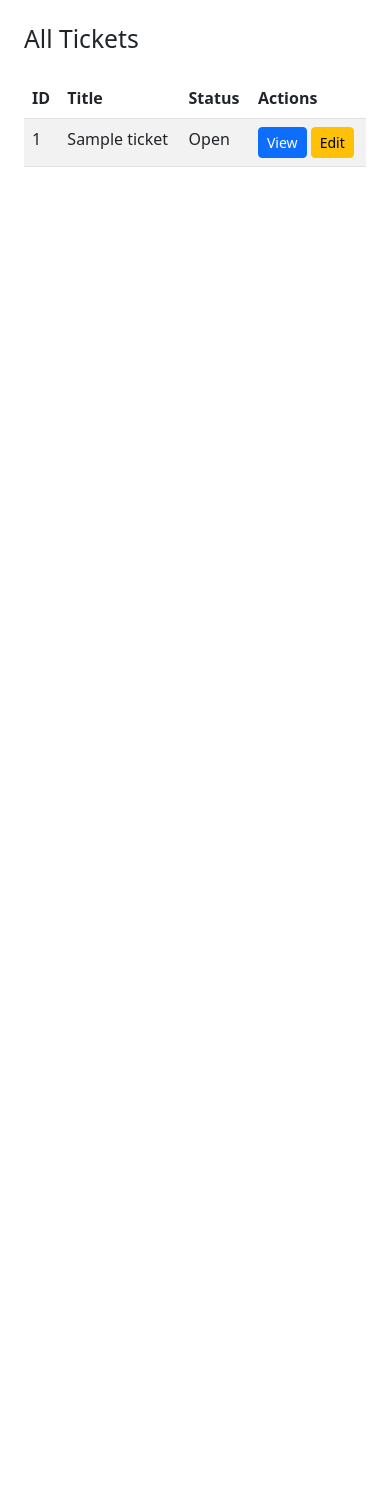
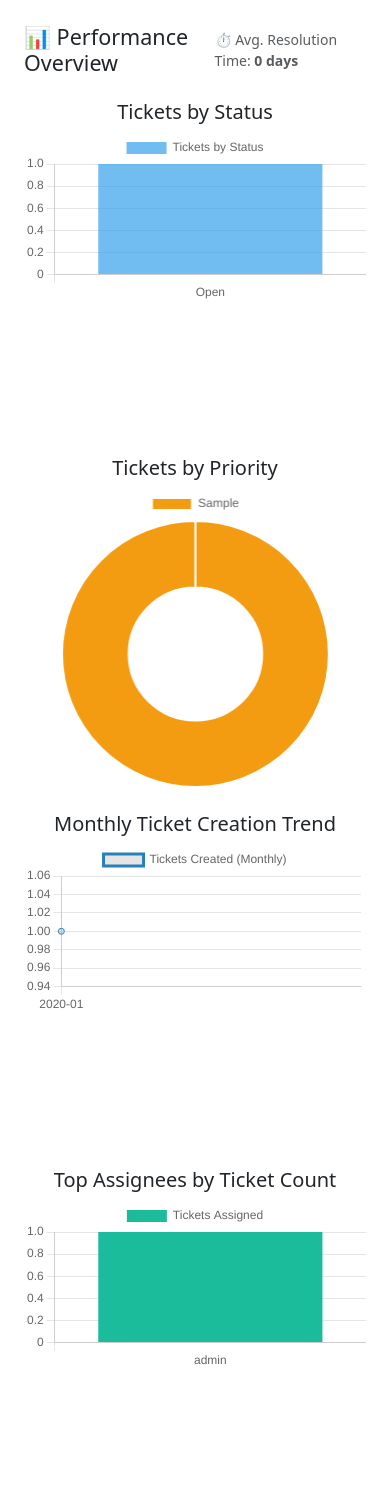
Before and after one commit to sravslekkala/Online_Ticketing_System, a Flask app: page / in a window 390 px wide. Shown: the part 56-1556 px from the top of the page. Before the commit the page ends 223 px from the top, so only its background shows below. Run offline with Flask 3, Linux system fonts and the light colour scheme; tables that the repository leaves empty hold one stand-in row (values such as "Sample post"); some libraries are stand-ins or nearby versions.

Commit message:
feat: finalize dashboard, seed data, and environment-based setup
- Integrated full dashboard with status, priority, trends, and assignee charts
- Centered and resized charts for consistent UI layout
- Created demo .db with hashed passwords and realistic tech team tickets
- Implemented CSV export and seed script for demo data
- Enabled environment-based DB loading in config
- Improved role-based access and admin panel features
- Fixed layout and responsiveness of dashboard views

```diff
--- a/pyproject.toml
+++ b/pyproject.toml
@@ -12,7 +12,8 @@ dependencies = [
     "flask-sqlalchemy (>=3.1.1,<4.0.0)",
     "flask-socketio (>=5.5.1,<6.0.0)",
     "eventlet (>=0.39.1,<0.40.0)",
-    "flask-login (>=0.6.3,<0.7.0)"
+    "flask-login (>=0.6.3,<0.7.0)",
+    "flask-migrate (>=4.1.0,<5.0.0)"
 ]
 
 
--- a/run.py
+++ b/run.py
@@ -6,6 +6,9 @@ config_name = os.getenv('FLASK_ENV', 'development')
 
 # Initialize the Flask app
 app = create_app(config_name)
+admin_username = app.config['DEFAULT_ADMIN_USERNAME']
+admin_email = app.config['DEFAULT_ADMIN_EMAIL']
+admin_password = app.config['DEFAULT_ADMIN_PASSWORD']
 
 # Define the database file path based on the config
 db_path = app.config['SQLALCHEMY_DATABASE_URI'].replace("sqlite:///", "")
@@ -16,6 +19,22 @@ with app.app_context():
         print("Initializing the database...")
         db.create_all()
         print("Database initialized successfully.")
+
+        from src.models import User
+        from werkzeug.security import generate_password_hash
+
+        if not User.query.filter_by(username="admin").first():
+            admin_user = User(
+                username=admin_username,
+                email=admin_email,
+                password=generate_password_hash(admin_password),
+                role="Admin"
+            )
+            db.session.add(admin_user)
+            db.session.commit()
+            print("✅ Admin user created: username=admin, password=admin")
+        else:
+            print("ℹ️ Admin user already exists.")
     else:
         print("Database already exists. Skipping initialization.")
 
--- a/src/__init__.py
+++ b/src/__init__.py
@@ -46,4 +46,8 @@ def create_app(config_name='development'):
     from .auth import auth_bp
     app.register_blueprint(auth_bp)
 
+    from .admin import admin_bp
+    app.register_blueprint(admin_bp)
+
+
     return app
--- a/src/routes.py
+++ b/src/routes.py
@@ -1,13 +1,56 @@
 from flask import Blueprint, render_template, request, redirect, url_for, flash
-from .models import Ticket, User, db
-from .tickets import create_ticket as create_ticket_api, update_ticket as update_ticket_api
+from src.models import Ticket, User, db
+from src.tickets import create_ticket as create_ticket_api, update_ticket as update_ticket_api
+from flask_login import current_user, login_required
+from collections import Counter, defaultdict
+from datetime import datetime
 
 main_bp = Blueprint('main', __name__)
 
 @main_bp.route('/')
 def index():
     tickets = Ticket.query.all()
-    return render_template('index.html', tickets=tickets)
+
+    # --- 1. Chart data ---
+    status_counts = Counter(t.status for t in tickets)
+    priority_counts = Counter(t.priority for t in tickets)
+
+    # --- 2. Monthly trends ---
+    monthly_counts = defaultdict(int)
+    for t in tickets:
+        if t.created_at:
+            month = t.created_at.strftime('%Y-%m')
+            monthly_counts[month] += 1
+
+    sorted_months = sorted(monthly_counts.keys())
+
+    # --- 3. Top contributors ---
+    assignee_counts = Counter(t.creator.username for t in tickets)
+
+    # --- 4. Avg resolution time (Closed only) ---
+    durations = [
+        (t.updated_at - t.created_at).days
+        for t in tickets if t.status == 'Closed' and t.updated_at
+    ]
+    avg_days = round(sum(durations) / len(durations), 2) if durations else 0
+
+    return render_template(
+        'index.html',
+        tickets=tickets,
+        status_counts=status_counts,
+        priority_counts=priority_counts,
+        monthly_labels=sorted_months,
+        monthly_data=[monthly_counts[m] for m in sorted_months],
+        assignee_labels=list(assignee_counts.keys()),
+        assignee_data=list(assignee_counts.values()),
+        avg_days=avg_days
+    )
+
+@main_bp.route('/tickets')
+@login_required
+def ticket_list():
+    tickets = Ticket.query.all()
+    return render_template('ticket_list.html', tickets=tickets)
 
 @main_bp.route('/ticket/<int:ticket_id>')
 def ticket_details(ticket_id):
@@ -60,3 +103,21 @@ def update_ticket_form(ticket_id):
                 flash(response_data.get("error", "Failed to update ticket!"), "danger")
 
     return render_template('update_ticket.html', ticket=ticket, users=users)
+
+@main_bp.route('/delete_ticket/<int:ticket_id>', methods=['POST'])
+@login_required
+def delete_ticket(ticket_id):
+    ticket = Ticket.query.get_or_404(ticket_id)
+
+    # Optional: Only allow Admins or the creator to delete
+    if current_user.role != 'Admin' and ticket.creator_id != current_user.id:
+        flash("You don't have permission to delete this ticket.")
+        return redirect(url_for('main.index'))
+
+    # Delete comments before ticket
+    Comment.query.filter_by(ticket_id=ticket.id).delete()
+    db.session.delete(ticket)
+    db.session.commit()
+
+    flash("Ticket deleted successfully.")
+    return redirect(url_for('main.index'))
--- a/src/templates/base.html
+++ b/src/templates/base.html
@@ -5,6 +5,7 @@
     <meta name="viewport" content="width=device-width, initial-scale=1.0">
     <title>Online Ticketing System</title>
     <link rel="stylesheet" href="https://cdn.jsdelivr.net/npm/bootstrap@5.3.0/dist/css/bootstrap.min.css">
+    <script src="https://cdn.jsdelivr.net/npm/chart.js"></script>
 </head>
 <body>
   {% with messages = get_flashed_messages() %}
@@ -28,14 +29,21 @@
             </button>
             <div class="collapse navbar-collapse" id="navbarNav">
               <ul class="navbar-nav me-auto">
-                  <li class="nav-item"><a class="nav-link" href="{{ url_for('main.index') }}">Home</a></li>
-                  <li class="nav-item"><a class="nav-link" href="{{ url_for('main.create_ticket_form') }}">Create Ticket</a></li>
+                {% if current_user.is_authenticated and current_user.role != 'Member' %}
+                    <li class="nav-item"><a class="nav-link" href="{{ url_for('main.create_ticket_form') }}">Create</a></li>
+                {% endif %}
+                {% if current_user.is_authenticated %}
+                    <li class="nav-item"><a class="nav-link" href="{{ url_for('main.ticket_list') }}">Tickets</a></li>
+                {% endif %}
               </ul>
 
               {% if current_user.is_authenticated %}
                   <span class="navbar-text text-white me-3">
                       👤 {{ current_user.username }} ({{ current_user.role }})
                   </span>
+                  {% if current_user.is_authenticated and current_user.role == 'Admin' %}
+                    <a class="btn btn-outline-light btn-sm me-2" href="{{ url_for('admin.admin_panel') }}">Settings</a>
+                  {% endif %}
                   <a class="btn btn-outline-light btn-sm" href="{{ url_for('auth.logout') }}">Logout</a>
               {% else %}
                   <a class="btn btn-outline-light btn-sm me-2" href="{{ url_for('auth.login') }}">Login</a>
--- a/src/templates/index.html
+++ b/src/templates/index.html
@@ -1,31 +1,96 @@
 {% extends "base.html" %}
+{% block content %}
+<div class="container mt-4">
+    <div class="d-flex justify-content-between align-items-center mb-4">
+        <h4 class="mb-0">📊 Performance Overview</h4>
+        <small class="text-muted">
+            ⏱ Avg. Resolution Time: <strong>{{ avg_days }} days</strong>
+        </small>
+    </div>
 
-{% block content %}
-<div class="container">
-    <h2 class="mb-4">All Tickets</h2>
+    <div class="row row-cols-1 row-cols-md-2 g-4">
+        <div class="col">
+            <h5 class="text-center">Tickets by Status</h5>
+            <div class="chart-container w-100" style="height:300px;">
+                <canvas id="statusChart"></canvas>
+            </div>
+        </div>
+        <div class="col">
+            <h5 class="text-center">Tickets by Priority</h5>
+            <div class="chart-container d-flex justify-content-center" style="height:300px;">
+                <canvas id="priorityChart" style="max-width: 90%; max-height: 100%;"></canvas>
+            </div>
+        </div>
+        <div class="col">
+            <h5 class="text-center">Monthly Ticket Creation Trend</h5>
+            <div class="chart-container w-100" style="height:300px;">
+                <canvas id="monthlyTrendChart"></canvas>
+            </div>
+        </div>
+        <div class="col">
+            <h5 class="text-center">Top Assignees by Ticket Count</h5>
+            <div class="chart-container w-100" style="height:300px;">
+                <canvas id="assigneeChart"></canvas>
+            </div>
+        </div>
+    </div>
+</div>
 
-    <table class="table table-striped">
-        <thead>
-            <tr>
-                <th>ID</th>
-                <th>Title</th>
-                <th>Status</th>
-                <th>Actions</th>
-            </tr>
-        </thead>
-        <tbody>
-            {% for ticket in tickets %}
-            <tr>
-                <td>{{ ticket.id }}</td>
-                <td>{{ ticket.title }}</td>
-                <td>{{ ticket.status }}</td>
-                <td>
-                    <a href="{{ url_for('main.ticket_details', ticket_id=ticket.id) }}" class="btn btn-primary btn-sm">View</a>
-                    <a href="{{ url_for('main.update_ticket_form', ticket_id=ticket.id) }}" class="btn btn-warning btn-sm">Edit</a>
-                </td>
-            </tr>
-            {% endfor %}
-        </tbody>
-    </table>
-</div>
+<script src="https://cdn.jsdelivr.net/npm/chart.js"></script>
+<script>
+document.addEventListener("DOMContentLoaded", function () {
+    new Chart(statusChart, {
+        type: 'bar',
+        data: {
+            labels: {{ status_counts.keys() | list | tojson }},
+            datasets: [{
+                label: 'Tickets by Status',
+                data: {{ status_counts.values() | list | tojson }},
+                backgroundColor: 'rgba(54, 162, 235, 0.7)'
+            }]
+        },
+        options: { responsive: true }
+    });
+
+    new Chart(priorityChart, {
+        type: 'doughnut',
+        data: {
+            labels: {{ priority_counts.keys() | list | tojson }},
+            datasets: [{
+                label: 'Tickets by Priority',
+                data: {{ priority_counts.values() | list | tojson }},
+                backgroundColor: ['#f39c12', '#3498db', '#e74c3c']
+            }]
+        },
+        options: { responsive: true }
+    });
+
+    new Chart(monthlyTrendChart, {
+        type: 'line',
+        data: {
+            labels: {{ monthly_labels | tojson }},
+            datasets: [{
+                label: 'Tickets Created (Monthly)',
+                data: {{ monthly_data | tojson }},
+                borderColor: '#2980b9',
+                tension: 0.3
+            }]
+        },
+        options: { responsive: true }
+    });
+
+    new Chart(assigneeChart, {
+        type: 'bar',
+        data: {
+            labels: {{ assignee_labels | tojson }},
+            datasets: [{
+                label: 'Tickets Assigned',
+                data: {{ assignee_data | tojson }},
+                backgroundColor: '#1abc9c'
+            }]
+        },
+        options: { responsive: true }
+    });
+});
+</script>
 {% endblock %}
--- a/src/tickets.py
+++ b/src/tickets.py
@@ -1,5 +1,5 @@
 from flask import Blueprint, request, jsonify, redirect, url_for, flash
-from .models import Ticket, db, Comment
+from src.models import Ticket, db, Comment
 from src import socketio
 from flask_login import login_required, current_user
 
```
Also changed, not shown: config.py (+6 -1 lines), src/admin.py (added, +34 -0 lines), src/auth.py (+4 -3 lines), src/models.py (+10 -5 lines), src/templates/admin_panel.html (added, +37 -0 lines), src/templates/register.html (+0 -9 lines), src/templates/ticket_list.html (added, +47 -0 lines), src/templates/update_ticket.html (+14 -0 lines), 1 other file.
